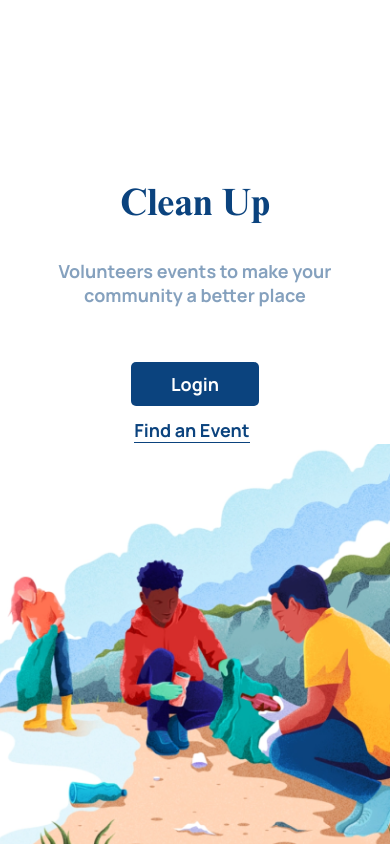
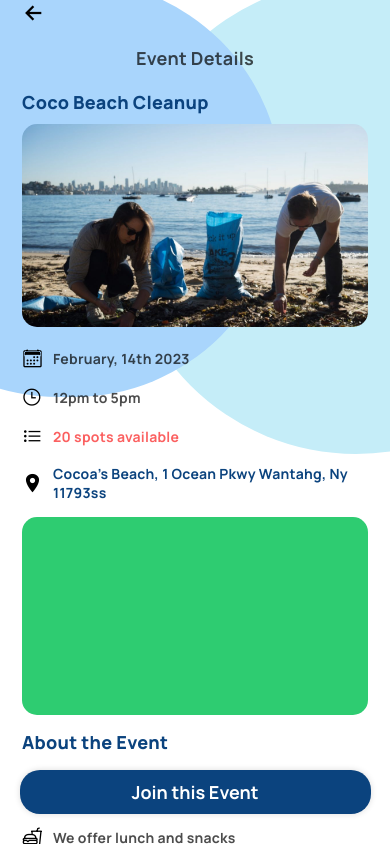
Before and after one commit to Two-of-Us-Tech/cleanup-app, a React Native app: screen /Event in a window 390 px wide. Built offline with nearby package versions, Linux system fonts and the light colour scheme.

Commit message:
finihsing event screen

```diff
--- a/App.js
+++ b/App.js
@@ -10,6 +10,7 @@ import LoginScreen from "./screens/LoginScreen";
 import HomeScreen from "./screens/HomeScreen";
 import { ThemeProvider } from "styled-components/native";
 import EventListScreen from "./screens/EventListScreen";
+import EventScreen from "./screens/EventScreen";
 
 const Stack = createNativeStackNavigator();
 
@@ -43,6 +44,11 @@ export default function App() {
             component={EventListScreen}
             options={{ headerShown: false }}
           />
+          <Stack.Screen
+            name="Event"
+            component={EventScreen}
+            options={{ headerShown: false }}
+          />
         </Stack.Navigator>
       </NavigationContainer>
     </ThemeProvider>
--- a/components/Button.js
+++ b/components/Button.js
@@ -3,7 +3,7 @@ import styled from "styled-components/native";
 const shadow = {
   shadowOpacity: 0.2,
   elevation: 1,
-  shadowRadius: 4 ,
+  shadowRadius: 6 ,
   shadowOffset : { width: 1, height: 2 },
 }
 
@@ -22,12 +22,8 @@ const ButtonContainer = styled.TouchableOpacity(
     ...($variant === "white" && {
       background: colors.white,
     }),
-    ...($variant === 'white' && $withShadow && {
+    ...($withShadow && {
       shadowColor: colors.opaqueDark,
-      ...shadow
-    }),
-    ...($variant === 'default' && $withShadow && {
-      shadowColor: colors.primary,
       ...shadow
     })
   })
@@ -62,10 +58,11 @@ const Button = ({
   fontSize = "regular",
   withShadow = false,
   iconLeft = null,
-  iconRight = null
+  iconRight = null,
+  ...props
 }) => {
   return (
-    <ButtonContainer $variant={variant} onPress={onPress} $withShadow={withShadow}>
+    <ButtonContainer $variant={variant} onPress={onPress} $withShadow={withShadow} {...props}>
       {iconLeft && <StyledImage isLeft source={iconLeft} $fontSize={fontSize}  />}
       <ButtonText $variant={variant} $fontSize={fontSize}>
         {children}
--- a/components/EventCard.js
+++ b/components/EventCard.js
@@ -2,10 +2,10 @@ import styled, { useTheme } from "styled-components/native";
 import Gap from "./Gap";
 import LinkButton from "./LinkButton";
 import Typography from "./Typography";
-import { AntDesign } from "@expo/vector-icons";
+import { AntDesign, Ionicons } from "@expo/vector-icons";
 import ProgressIndicator from "./ProgressIndicator";
 import { Shadow } from "react-native-shadow-2";
-import { View } from "react-native";
+import { useNavigation } from "@react-navigation/native";
 
 const EventCardContainer = styled.View(({ theme: { colors } }) => ({
   borderRadius: 20,
@@ -46,6 +46,7 @@ const ActivityContainer = styled.View(() => ({
 
 const EventCard = ({ eventName, date, id, spotsLeft, image }) => {
   const { colors } = useTheme();
+  const navigation = useNavigation()
 
   return (
     <Shadow distance={6} stretch style={{ borderRadius: 20}}>
@@ -57,7 +58,7 @@ const EventCard = ({ eventName, date, id, spotsLeft, image }) => {
           </Typography>
           <Divider />
           <DateContainer>
-            <AntDesign name="calendar" size={16} color="black" />
+            <Ionicons name="calendar-outline" size={16} />
             <Gap size={4} />
             <Typography
               fontSize="extraSmall"
@@ -70,11 +71,11 @@ const EventCard = ({ eventName, date, id, spotsLeft, image }) => {
           <Gap size={8} direction="vertical" />
           <LinkButton
             icon={
-              <AntDesign name="arrowright" size={18} color={colors.primary} />
+              <Ionicons name="arrow-forward" size={18} color={colors.primary} />
             }
             alignSelf="start"
             fontProps={{ fontSize: "small" }}
-            onPress={() => {}}
+            onPress={() => navigation.navigate('Event', { id })}
           >
             See Event Details
           </LinkButton>
--- a/components/Typography.js
+++ b/components/Typography.js
@@ -21,7 +21,8 @@ const Typography = ({
   fontSize = "regular",
   fontSpacing = "regular",
   textAlign = "default",
-  children
+  children,
+  ...props
 }) => {
   return (
     <StyledText
@@ -30,6 +31,7 @@ const Typography = ({
       $fontSize={fontSize}
       $fontSpacing={fontSpacing}
       $textAlign={textAlign}
+      {...props}
     >
       {children}
     </StyledText>
--- a/config/routes.js
+++ b/config/routes.js
@@ -2,5 +2,5 @@ export const routes = [
   { route: 'home', icon: 'heart-outline' },
   { route: 'map', icon: 'location-sharp' },
   { route: 'profile', icon: 'person-outline' },
-  { route: 'calendar', icon: 'calendar-sharp' }
+  { route: 'calendar', icon: 'calendar-outline' }
 ]
--- a/screens/EventListScreen.js
+++ b/screens/EventListScreen.js
@@ -21,7 +21,7 @@ const ContentContainer = styled.View(() => ({
 
 const EventListContainer = styled.ScrollView(() => ({
   marginTop: 20,
-  height: "100%",
+  marginBottom: 100,
   overflow: 'visible'
 }));
 
@@ -42,15 +42,15 @@ const EventListScreen = ({}) => {
           />
 
           <EventListContainer>
-            <EventCard eventName="Cocoa's Beach Cleanup" image={exampleImage} />
+            <EventCard id={1} eventName="Cocoa's Beach Cleanup" image={exampleImage} />
             <Gap size={28} direction="vertical" />
-            <EventCard eventName="Cocoa's Beach Cleanup" image={exampleImage} />
+            <EventCard id={2} eventName="Cocoa's Beach Cleanup" image={exampleImage} />
             <Gap size={28} direction="vertical" />
-            <EventCard eventName="Cocoa's Beach Cleanup" image={exampleImage} />
+            <EventCard id={3} eventName="Cocoa's Beach Cleanup" image={exampleImage} />
             <Gap size={28} direction="vertical" />
-            <EventCard eventName="Cocoa's Beach Cleanup" image={exampleImage} />
+            <EventCard id={4} eventName="Cocoa's Beach Cleanup" image={exampleImage} />
             <Gap size={28} direction="vertical" />
-            <EventCard eventName="Cocoa's Beach Cleanup" image={exampleImage} />
+            <EventCard id={5} eventName="Cocoa's Beach Cleanup" image={exampleImage} />
           </EventListContainer>
         </ContentContainer>
       </ScreenContainer>
--- /dev/null
+++ b/screens/EventScreen.js
@@ -0,0 +1,164 @@
+import styled from "styled-components/native";
+import StyledScreen from "../components/StyledScreen";
+import Typography from "../components/Typography";
+import { Ionicons } from "@expo/vector-icons";
+import { TouchableOpacity } from "react-native";
+import exampleImage from "../assets/images/example.jpeg";
+import Gap from "../components/Gap";
+import Button from "../components/Button";
+
+const ScreenContainer = styled.SafeAreaView(() => ({
+  marginHorizontal: 22,
+  position: 'relative'
+}));
+
+const StyledTitle = styled(Typography)(() => ({
+  textAlign: "center",
+  marginTop: 20,
+}));
+
+const ImageContainer = styled.Image(() => ({
+  width: "100%",
+  height: 203,
+  borderRadius: 15,
+  marginTop: 10,
+}));
+
+const ScrollableContent = styled.ScrollView(() => ({
+  marginTop: 20,
+  marginBottom: 120
+}));
+
+const EventItem = styled.View(() => ({
+  flexDirection: "row",
+  alignItems: "center",
+}));
+
+const MapContainer = styled.View(() => ({
+  background: "#2ecc71",
+  width: "100%",
+  height: 198,
+  borderRadius: 15,
+  marginTop: 15,
+  marginBottom: 15,
+}));
+
+const StyledButton = styled(Button)(() => ({
+  position: 'absolute',
+  alignSelf: 'center',
+  bottom: 30,
+  width: '90%'
+}))
+
+const EventScreen = ({ route: { params }, navigation }) => {
+  return (
+    <StyledScreen>
+      <ScreenContainer>
+        <TouchableOpacity onPress={() => navigation.goBack()}>
+          <Ionicons name="arrow-back" size={24} color="black" />
+        </TouchableOpacity>
+        <StyledTitle color="opaqueDark" fontSpacing="spaced">
+          Event Details
+        </StyledTitle>
+        <ScrollableContent>
+          <Typography
+            fontSize="regular"
+            font="primaryBold"
+            fontSpacing="spaced"
+          >
+            Coco Beach Cleanup
+          </Typography>
+          <ImageContainer source={exampleImage} />
+
+          <Gap size={20} direction="vertical" />
+          <EventItem>
+            <Ionicons name="calendar-outline" size={21} color="black" />
+            <Gap size={10} />
+            <Typography
+              fontSize="extraSmall"
+              color="opaqueDark"
+              fontSpacing="spaced"
+            >
+              February, 14th 2023
+            </Typography>
+          </EventItem>
+          <Gap size={16} direction="vertical" />
+          <EventItem>
+            <Ionicons name="time-outline" size={21} color="black" />
+            <Gap size={10} />
+            <Typography
+              fontSize="extraSmall"
+              color="opaqueDark"
+              fontSpacing="spaced"
+            >
+              12pm to 5pm
+            </Typography>
+          </EventItem>
+          <Gap size={16} direction="vertical" />
+          <EventItem>
+            <Ionicons name="list-outline" size={21} color="black" />
+            <Gap size={10} />
+            <Typography
+              fontSize="extraSmall"
+              color="oranged"
+              fontSpacing="spaced"
+            >
+              20 spots available
+            </Typography>
+          </EventItem>
+          <Gap size={16} direction="vertical" />
+          <EventItem>
+            <Ionicons name="location-sharp" size={21} color="black" />
+            <Gap size={10} />
+            <Typography fontSize="extraSmall" fontSpacing="spaced">
+              Cocoa’s Beach, 1 Ocean Pkwy Wantahg, Ny 11793ss
+            </Typography>
+          </EventItem>
+          <MapContainer />
+          <Typography fontSpacing="spaced" font="primaryBold">
+            About the Event
+          </Typography>
+          <Gap size={18} direction="vertical" />
+          <EventItem>
+            <Ionicons name="shirt-outline" size={21} color="black" />
+            <Gap size={10} />
+            <Typography
+              fontSize="extraSmall"
+              color="opaqueDark"
+              fontSpacing="spaced"
+            >
+              Comfortable clothes (gloves and boots if you have some!)
+            </Typography>
+          </EventItem>
+          <Gap size={16} direction="vertical" />
+          <EventItem>
+            <Ionicons name="fast-food-outline" size={21} color="black" />
+            <Gap size={10} />
+            <Typography
+              fontSize="extraSmall"
+              color="opaqueDark"
+              fontSpacing="spaced"
+            >
+              We offer lunch and snacks
+            </Typography>
+          </EventItem>
+          <Gap size={16} direction="vertical" />
+          <EventItem>
+            <Ionicons name="star-outline" size={21} color="black" />
+            <Gap size={10} />
+            <Typography
+              fontSize="extraSmall"
+              color="opaqueDark"
+              fontSpacing="spaced"
+            >
+              No experience needed
+            </Typography>
+          </EventItem>
+        </ScrollableContent>
+      </ScreenContainer>
+      <StyledButton variant="rounded" withShadow>Join this Event</StyledButton>
+    </StyledScreen>
+  );
+};
+
+export default EventScreen;
```
